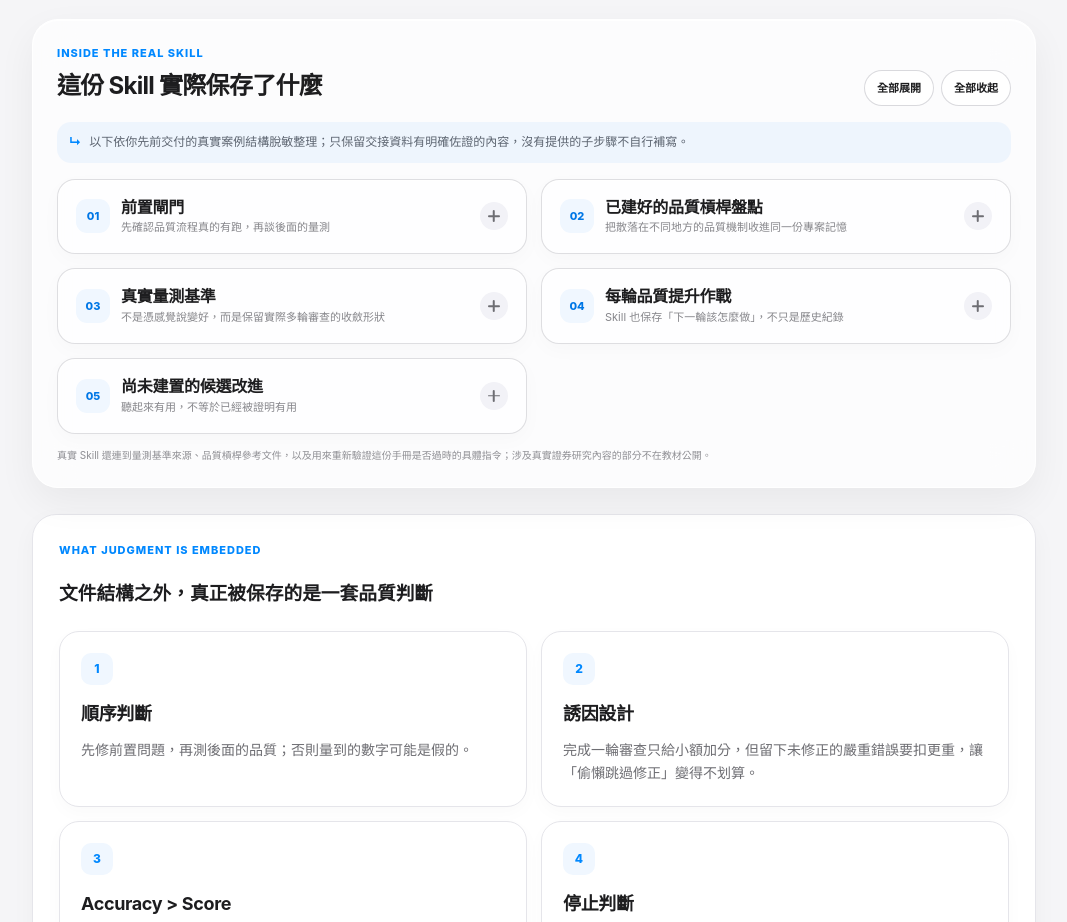
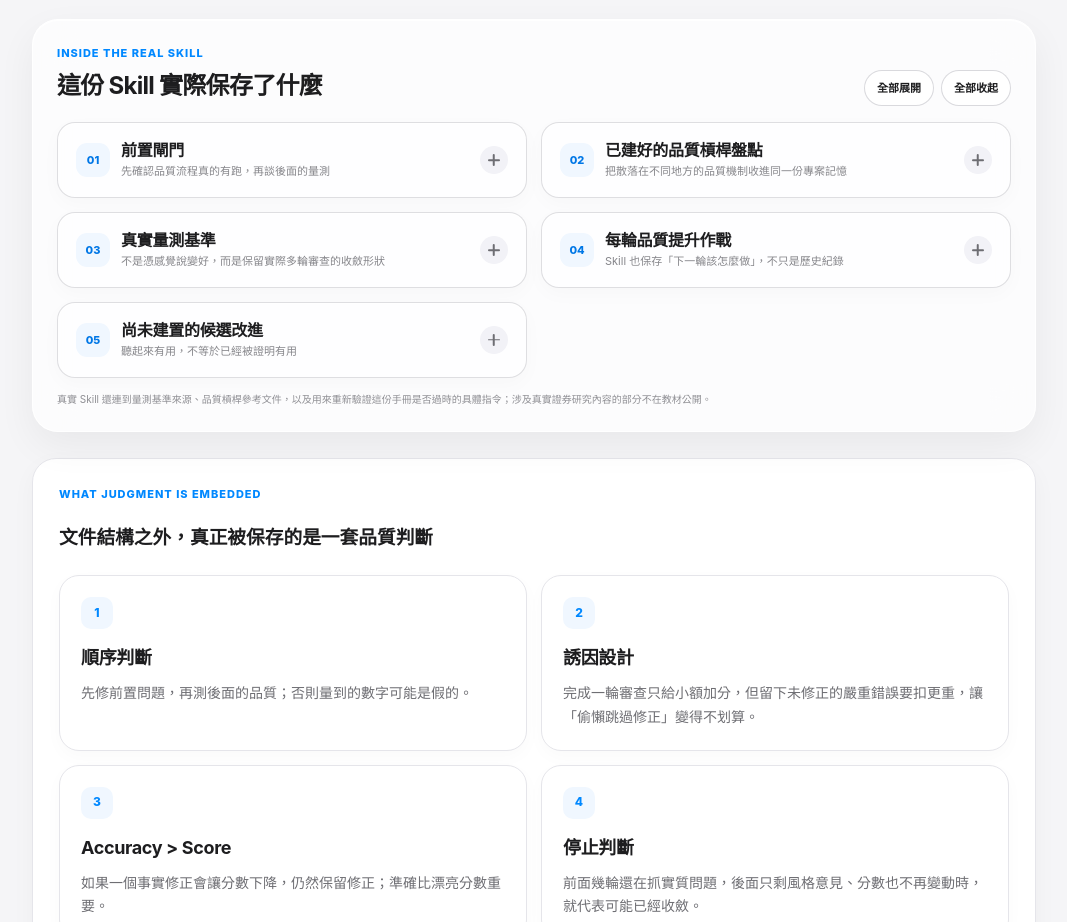
Before and after one commit to Chabon6/claude-code-workshop, a plain HTML site: page index.html in a window 1280 px wide. Shown: the part 5520-6442 px from the top of the page, without its empty margins (153-1220 px from the left). Drawn offline with Linux system fonts and the light colour scheme.

Commit message:
Update index.html

```diff
--- a/index.html
+++ b/index.html
@@ -101,7 +101,6 @@
 
       <div class="explore-shell" data-explorer>
         <div class="explore-head"><div><div class="kicker">Inside the real Skill</div><h3>這份 Skill 實際保存了什麼</h3></div><div class="explore-actions"><button class="explore-btn" type="button" data-open-all>全部展開</button><button class="explore-btn" type="button" data-close-all>全部收起</button></div></div>
-        <div class="explore-note">以下依你先前交付的真實案例結構脫敏整理；只保留交接資料有明確佐證的內容，沒有提供的子步驟不自行補寫。</div>
         <div class="explore-grid">
           <details class="explore-item"><summary><span class="explore-index">01</span><span class="explore-summary"><strong>前置閘門</strong><small>先確認品質流程真的有跑，再談後面的量測</small></span><span class="explore-chevron">＋</span></summary><div class="explore-body"><p>文件先列出幾項必須處理的前置條件。核心理由很直接：如果品質流程本身被繞過，或外部事實根本沒有真的查證，後面得到的分數就沒有意義。</p><div class="real-rule"><b>真實案例裡的判斷：</b>先把地基修好，再談優化；否則後面的數字可能只是「看起來有量測」。</div></div></details>
 
```
